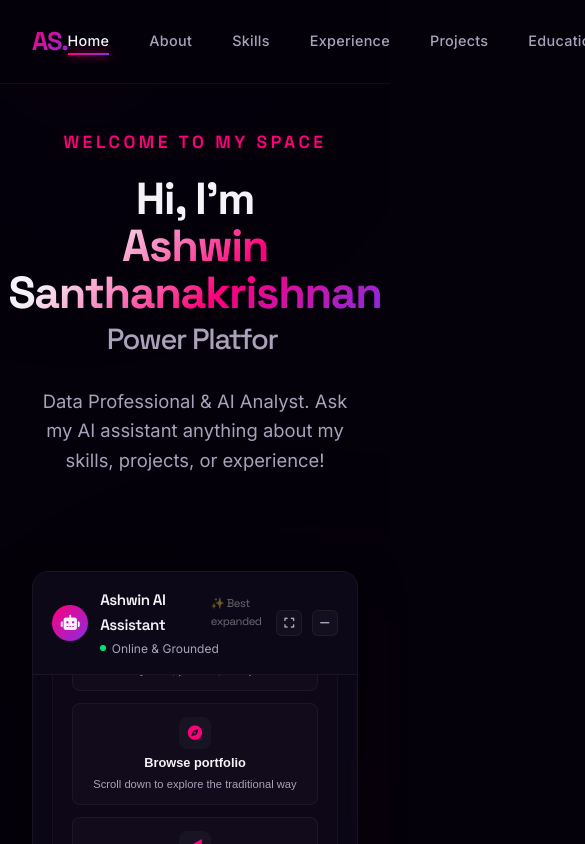
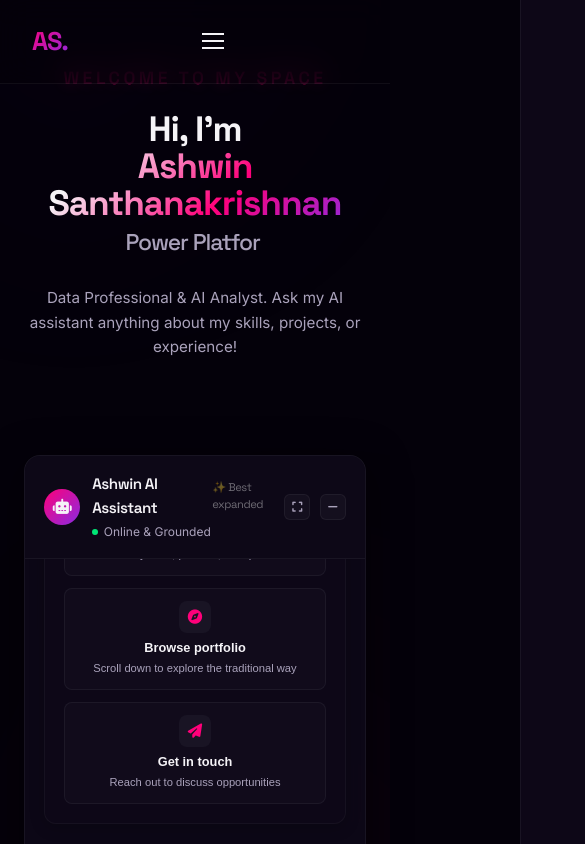
Before and after one commit to AshwinSanthanakrishnan/Ashwin-Portfolio, a Next.js app: page / in a window 390 px wide. Shown: the top 844 px of the page, 585 px wide, since content can reach past the window. Built offline with nearby package versions, Linux system fonts and the light colour scheme.

Commit message:
Add comprehensive mobile responsiveness overrides

```diff
--- a/app/globals.css
+++ b/app/globals.css
@@ -1882,3 +1882,106 @@ footer {
     max-width: calc(100vw - 2rem) !important;
   }
 }
+
+/* Mobile Responsive Styling Overrides */
+@media (max-width: 768px) {
+  /* Header & Navigation Mobile Menu */
+  .menu-btn {
+    display: block;
+    z-index: 101;
+  }
+
+  /* Hamburger transform when menu is open */
+  .menu-btn.open span:nth-child(1) {
+    transform: rotate(45deg) translate(5px, 5px);
+  }
+  .menu-btn.open span:nth-child(2) {
+    opacity: 0;
+  }
+  .menu-btn.open span:nth-child(3) {
+    transform: rotate(-45deg) translate(5px, -5px);
+  }
+
+  nav ul {
+    position: fixed;
+    top: 0;
+    right: -100%;
+    width: 260px;
+    height: 100vh;
+    background: rgba(14, 8, 24, 0.98);
+    backdrop-filter: blur(24px);
+    -webkit-backdrop-filter: blur(24px);
+    border-left: 1px solid var(--border-color);
+    flex-direction: column;
+    justify-content: center;
+    align-items: center;
+    gap: 2rem;
+    padding: 2rem;
+    transition: right 0.4s cubic-bezier(0.16, 1, 0.3, 1);
+    z-index: 99;
+  }
+
+  nav ul.open {
+    right: 0;
+  }
+
+  /* Reduce Hero Spacing & Sizes for Mobile */
+  #hero {
+    padding: 6rem 1rem 3rem 1rem;
+  }
+
+  .hero-title {
+    font-size: 2.2rem !important;
+  }
+
+  .hero-desc {
+    font-size: 0.95rem !important;
+  }
+
+  /* About responsive spacing */
+  #about {
+    grid-template-columns: 1fr;
+    gap: 2.5rem;
+    text-align: center;
+  }
+
+  .about-img-wrapper {
+    margin: 0 auto;
+    max-width: 260px;
+  }
+
+  .about-stats {
+    grid-template-columns: 1fr;
+    gap: 1rem;
+  }
+
+  /* Experience & Projects grids */
+  .projects-grid {
+    grid-template-columns: 1fr;
+    gap: 2rem;
+  }
+
+  .certs-grid {
+    grid-template-columns: 1fr;
+    gap: 1.5rem;
+  }
+
+  .cert-card {
+    flex-direction: column;
+    align-items: center;
+    text-align: center;
+    gap: 1rem;
+    padding: 1.8rem;
+  }
+
+  /* Contact section */
+  .contact-container {
+    grid-template-columns: 1fr;
+    gap: 3rem;
+  }
+
+  /* Reduce general section padding for smaller screen viewports */
+  section {
+    padding: 4rem 1.5rem !important;
+  }
+}
```
